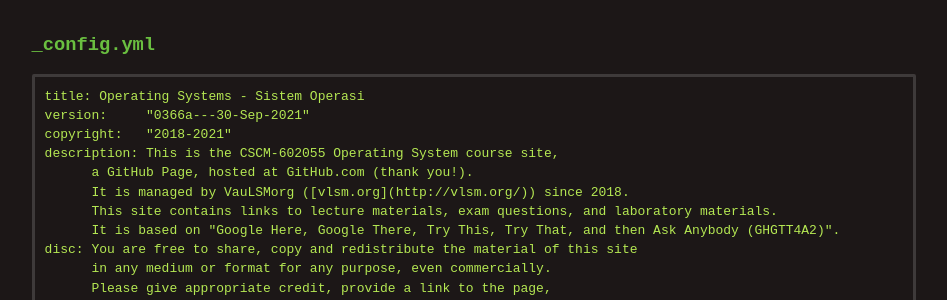
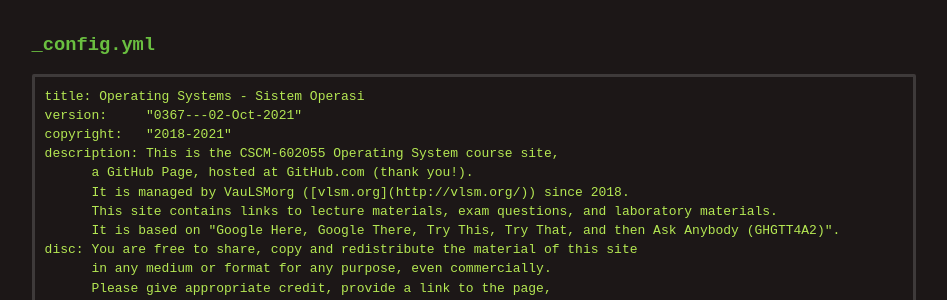
Before and after one commit to Angling-Darma/SistemOperasi, a Jekyll site: the page built from 000.md, in a window 1280 px wide and 900 px high. Shown: the part 227-527 px from the top of the window, without its empty margins (166-1113 px from the left). Built offline with Jekyll 4.4.1, drawn with Linux system fonts in a browser that asks for light colours; some of the changed text lies outside the part shown.

Commit message:
new file:   WEEK/WEEK05.tar.bz2.asc

````diff
--- a/000.md
+++ b/000.md
@@ -8,7 +8,7 @@ title:  "GitHub Page Configuration Files"
 
 ```
 title: Operating Systems - Sistem Operasi
-version:     "0366a---30-Sep-2021"
+version:     "0367---02-Oct-2021"
 copyright:   "2018-2021"
 description: This is the CSCM-602055 Operating System course site,
       a GitHub Page, hosted at GitHub.com (thank you!).
--- a/_config.yml
+++ b/_config.yml
@@ -1,5 +1,5 @@
 title: Operating Systems - Sistem Operasi
-version:     "0366a---30-Sep-2021"
+version:     "0367---02-Oct-2021"
 copyright:   "2018-2021"
 description: This is the CSCM-602055 Operating System course site,
       a GitHub Page, hosted at GitHub.com (thank you!).
````
Also changed, not shown: 1 other file.
